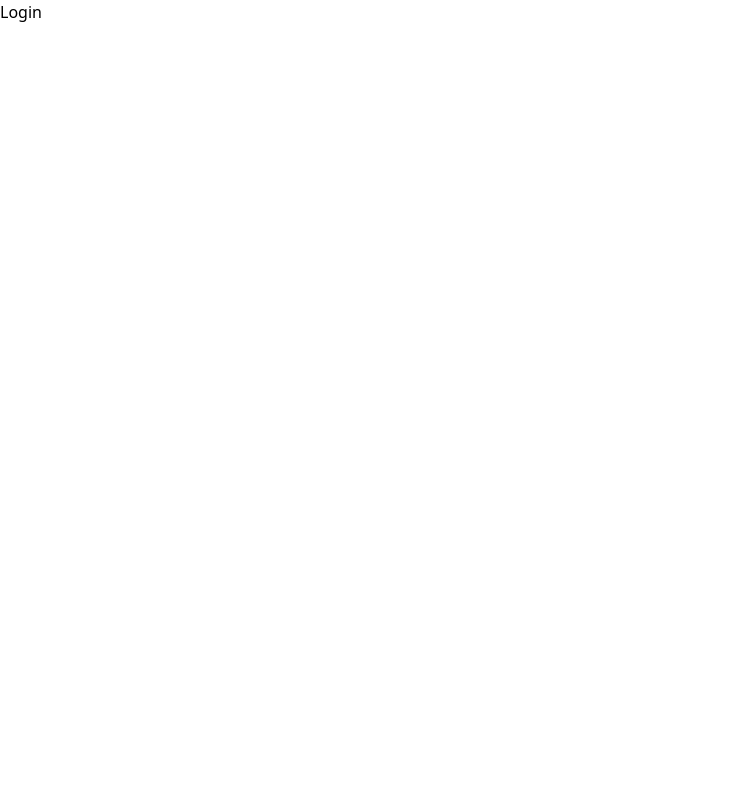
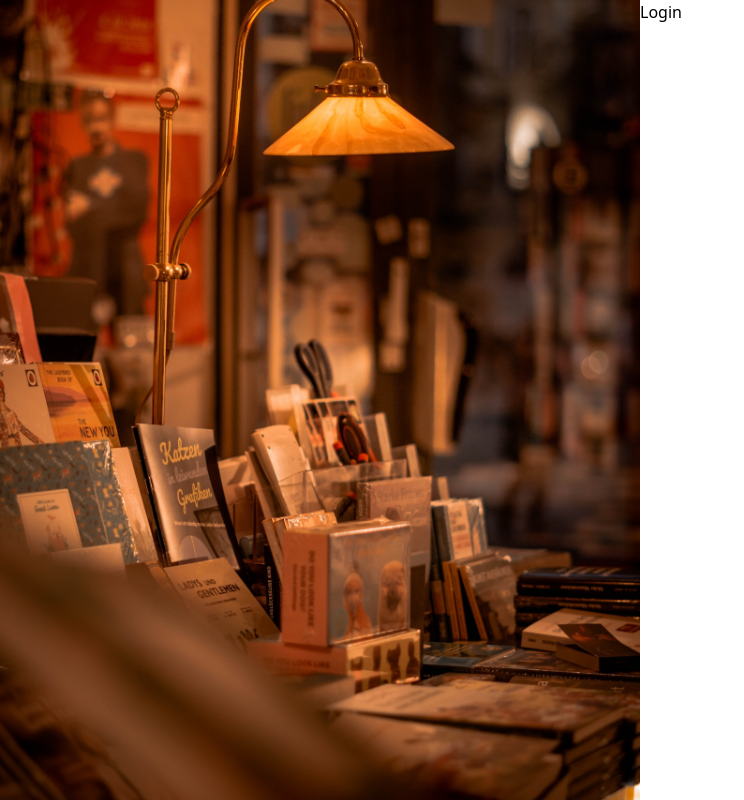
Before and after one commit to eric4477/online-book-store, a React (Vite) app: page / in a window 1280 px wide. Shown: the whole page, without its empty margins (0-744 px from the left). Built offline with nearby package versions, Linux system fonts and the light colour scheme.

Commit message:
Add dependencies and set up AuthLayout structure

```diff
--- a/index.html
+++ b/index.html
@@ -4,6 +4,12 @@
     <meta charset="UTF-8" />
     <link rel="icon" type="image/svg+xml" href="/vite.svg" />
     <meta name="viewport" content="width=device-width, initial-scale=1.0" />
+    <link rel="preconnect" href="https://fonts.googleapis.com" />
+    <link rel="preconnect" href="https://fonts.gstatic.com" crossorigin />
+    <link
+      rel="stylesheet"
+      href="https://fonts.googleapis.com/css2?family=Roboto:wght@300;400;500;700&display=swap"
+    />
     <title>book store</title>
   </head>
   <body>
--- a/package.json
+++ b/package.json
@@ -13,8 +13,10 @@
     "@emotion/react": "^11.13.0",
     "@emotion/styled": "^11.13.0",
     "@mui/material": "^5.16.7",
+    "axios": "^1.3.1",
     "react": "^18.3.1",
     "react-dom": "^18.3.1",
+    "react-hook-form": "^7.52.2",
     "react-router-dom": "^6.26.0"
   },
   "devDependencies": {
--- a/src/App.tsx
+++ b/src/App.tsx
@@ -1,8 +1,8 @@
 import { createBrowserRouter, RouterProvider } from "react-router-dom";
-import Login from "./pages/Login/Login";
+import Login from "./pages/auth/Login/Login";
 import AuthLayout from "./layouts/AuthLayout/AuthLayout";
 import MasterLayout from "./layouts/MasterLayout/MasterLayout";
-import Home from "./pages/Login/Home/Home";
+import Home from "./pages/master/Home/Home";
 
 const routes = createBrowserRouter([
   {
--- a/src/layouts/AuthLayout/AuthLayout.tsx
+++ b/src/layouts/AuthLayout/AuthLayout.tsx
@@ -1,6 +1,18 @@
 import { Outlet } from "react-router-dom";
+import authImage from "../../assets/images/auth-layout-books.jpg";
 
 function AuthLayout() {
-  return <Outlet />;
+  return (
+    <div className="flex flex-row h-screen">
+      <div className="w-1/2">
+        <img
+          className="w-full h-full object-cover"
+          src={authImage}
+          alt="auth-image"
+        />
+      </div>
+      <Outlet />
+    </div>
+  );
 }
 export default AuthLayout;
```
Also changed, not shown: src/pages/auth/Login/Login.tsx (renamed from src/pages/Login/Login.tsx), src/pages/master/Home/Home.tsx (renamed from src/pages/Login/Home/Home.tsx), 1 other file (tests, documents, lock files or other folders).
